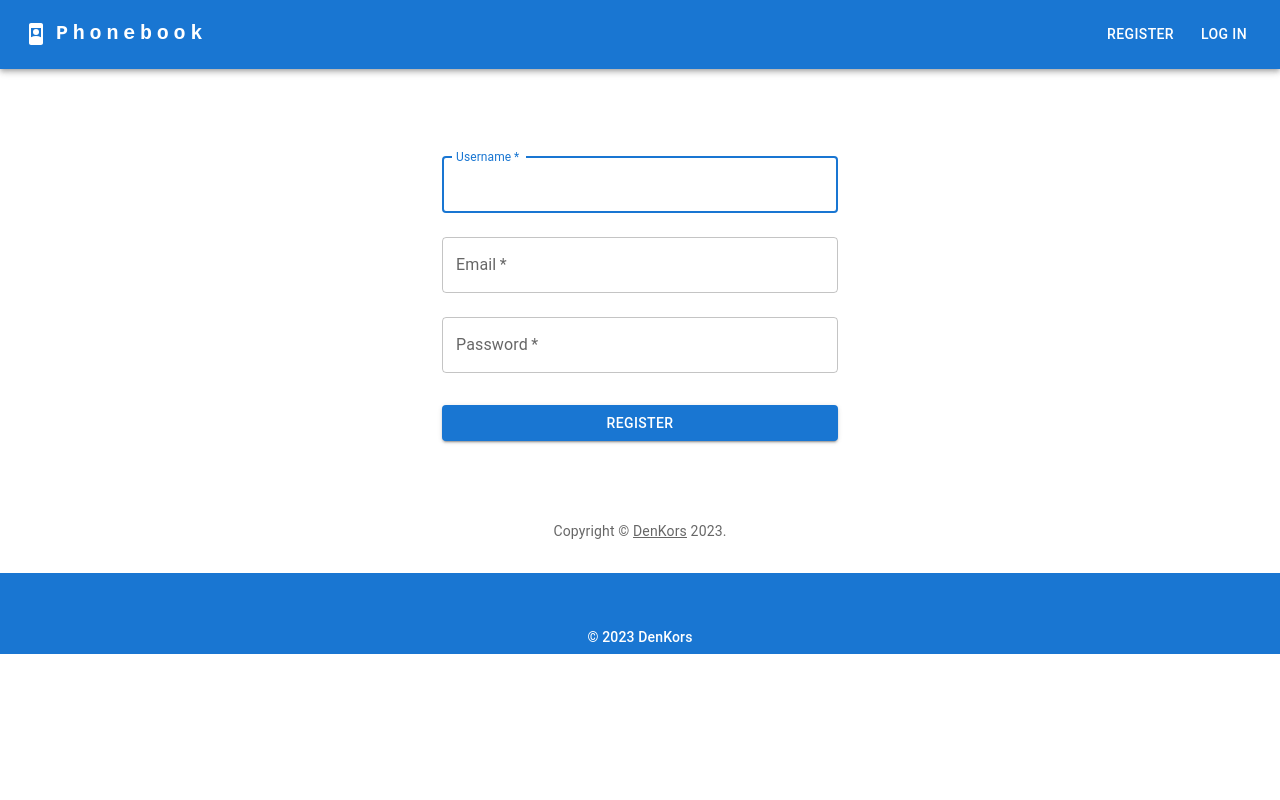
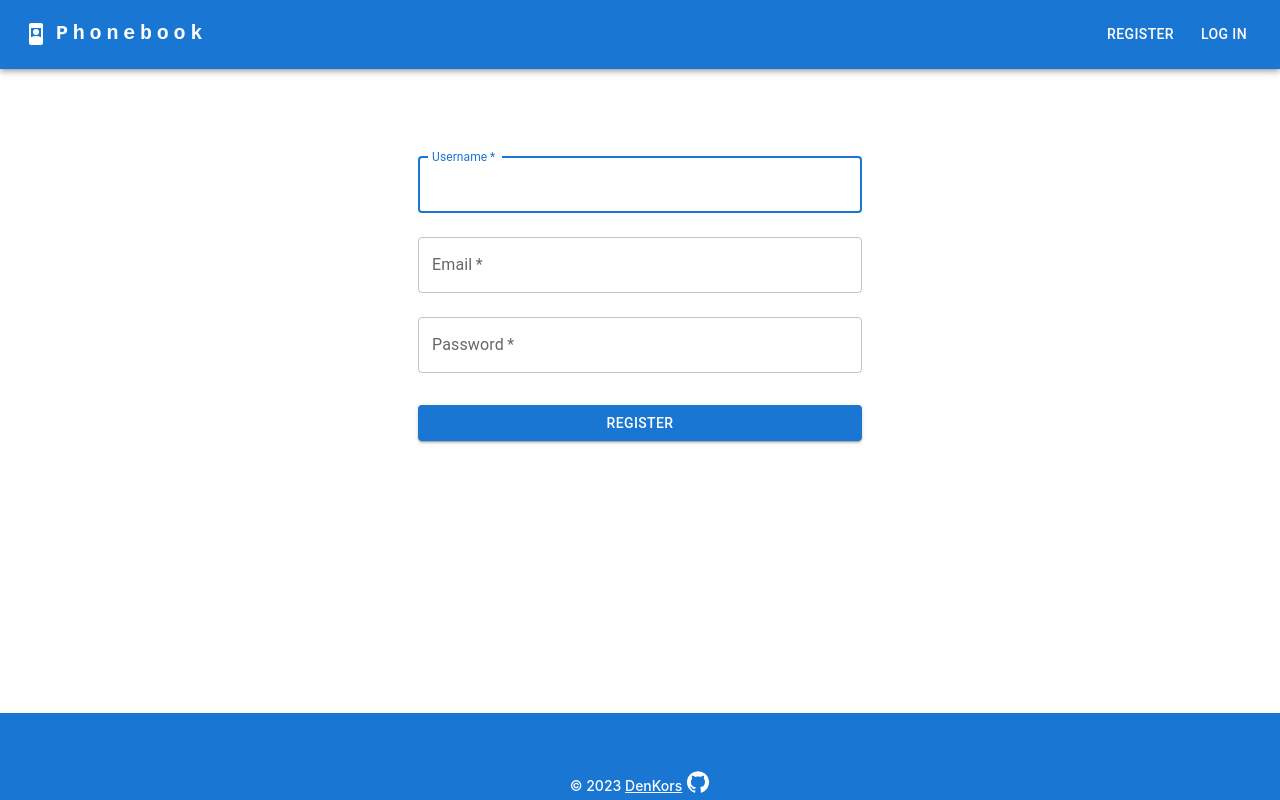
Before and after one commit to DenysKors/goit-react-hw-08-phonebook, a React (Create React App) app: page /goit-react-hw-08-phonebook/login in a window 1280 px wide. Both pictures are taken after a click on the button "REGISTER". Built offline with nearby package versions, Linux system fonts and the light colour scheme.

Commit message:
Main styles

```diff
--- a/src/components/Footer/Footer.jsx
+++ b/src/components/Footer/Footer.jsx
@@ -1,9 +1,16 @@
-import { FooterWrapper, Text } from './Footer.styled';
+import { FooterWrapper, Text, StyledLink } from './Footer.styled';
+
+import GitHubIcon from '@mui/icons-material/GitHub';
 
 const Footer = () => {
   return (
     <FooterWrapper>
-      <Text>&copy; 2023 DenKors</Text>
+      <Text>
+        &copy; 2023{' '}
+        <StyledLink to="https://github.com/DenysKors" target="_blank">
+          DenKors <GitHubIcon />
+        </StyledLink>
+      </Text>
     </FooterWrapper>
   );
 };
--- a/src/components/Footer/Footer.styled.jsx
+++ b/src/components/Footer/Footer.styled.jsx
@@ -1,4 +1,5 @@
 import styled from '@emotion/styled';
+import { NavLink } from 'react-router-dom';
 
 export const FooterWrapper = styled.footer`
   padding-bottom: 6px;
@@ -15,3 +16,13 @@ export const Text = styled.p`
   font-weight: 500;
   color: #fff;
 `;
+
+export const StyledLink = styled(NavLink)`
+  display: inline-flex;
+  align-items: flex-end;
+  gap: 4px;
+  color: #fff;
+  &:hover {
+    color: #000e8b;
+  }
+`;
--- a/src/pages/Home/Home.styled.jsx
+++ b/src/pages/Home/Home.styled.jsx
@@ -4,7 +4,7 @@ export const Box = styled.main`
   margin-right: 15px;
   margin-left: 15px;
 
-  height: calc(100vh - 150px);
+  height: calc(100vh - 156px);
 
   display: flex;
   align-items: center;
--- a/src/pages/Login/Login.jsx
+++ b/src/pages/Login/Login.jsx
@@ -3,13 +3,12 @@ import { useDispatch } from 'react-redux';
 import { logInUser } from 'redux/authorization/authorizationThunk';
 import Avatar from '@mui/material/Avatar';
 import Button from '@mui/material/Button';
-import CssBaseline from '@mui/material/CssBaseline';
 import TextField from '@mui/material/TextField';
 import Box from '@mui/material/Box';
 import LockOutlinedIcon from '@mui/icons-material/LockOutlined';
 import Typography from '@mui/material/Typography';
-import Container from '@mui/material/Container';
 import { createTheme, ThemeProvider } from '@mui/material/styles';
+import { Container } from './Login.styled';
 
 const theme = createTheme();
 
@@ -29,8 +28,7 @@ export default function Login() {
 
   return (
     <ThemeProvider theme={theme}>
-      <Container component="main" maxWidth="xs">
-        <CssBaseline />
+      <Container>
         <Box
           sx={{
             marginTop: 8,
--- /dev/null
+++ b/src/pages/Login/Login.styled.jsx
@@ -0,0 +1,14 @@
+import styled from 'styled-components';
+
+export const Container = styled.main`
+  padding: 64px 16px 0px 16px;
+
+  margin: 0 auto;
+  max-width: 444px;
+  height: calc(100vh - 220px);
+
+  @media screen and (min-width: 768px) {
+    padding-left: 24px;
+    padding-right: 24px;
+  }
+`;
--- a/src/pages/Register/Register.jsx
+++ b/src/pages/Register/Register.jsx
@@ -2,31 +2,10 @@ import * as React from 'react';
 import { useDispatch } from 'react-redux';
 import { registerUser } from 'redux/authorization/authorizationThunk';
 import Button from '@mui/material/Button';
-import CssBaseline from '@mui/material/CssBaseline';
 import TextField from '@mui/material/TextField';
-import Link from '@mui/material/Link';
 import Box from '@mui/material/Box';
-import Typography from '@mui/material/Typography';
-import Container from '@mui/material/Container';
 import { createTheme, ThemeProvider } from '@mui/material/styles';
-
-function Copyright(props) {
-  return (
-    <Typography
-      variant="body2"
-      color="text.secondary"
-      align="center"
-      {...props}
-    >
-      {'Copyright © '}
-      <Link color="inherit" href="https://github.com/DenysKors">
-        DenKors
-      </Link>{' '}
-      {new Date().getFullYear()}
-      {'.'}
-    </Typography>
-  );
-}
+import { Container } from './Register.styled';
 
 const theme = createTheme();
 
@@ -47,11 +26,9 @@ export default function Register() {
 
   return (
     <ThemeProvider theme={theme}>
-      <Container component="main" maxWidth="xs">
-        <CssBaseline />
+      <Container>
         <Box
           sx={{
-            marginTop: 8,
             display: 'flex',
             flexDirection: 'column',
             alignItems: 'center',
@@ -102,7 +79,6 @@ export default function Register() {
             </Button>
           </Box>
         </Box>
-        <Copyright sx={{ mt: 8, mb: 4 }} />
       </Container>
     </ThemeProvider>
   );
--- /dev/null
+++ b/src/pages/Register/Register.styled.jsx
@@ -0,0 +1,14 @@
+import styled from 'styled-components';
+
+export const Container = styled.main`
+  padding: 64px 16px 0px 16px;
+
+  margin: 0 auto;
+  max-width: 444px;
+  height: calc(100vh - 220px);
+
+  @media screen and (min-width: 768px) {
+    padding-left: 24px;
+    padding-right: 24px;
+  }
+`;
```
